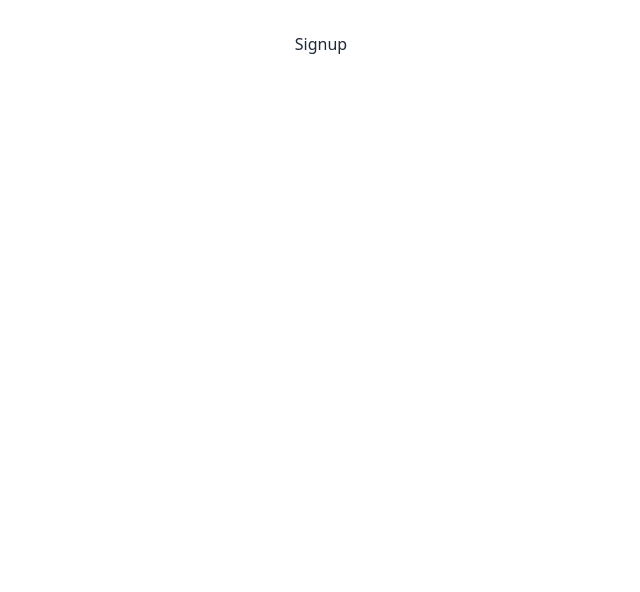
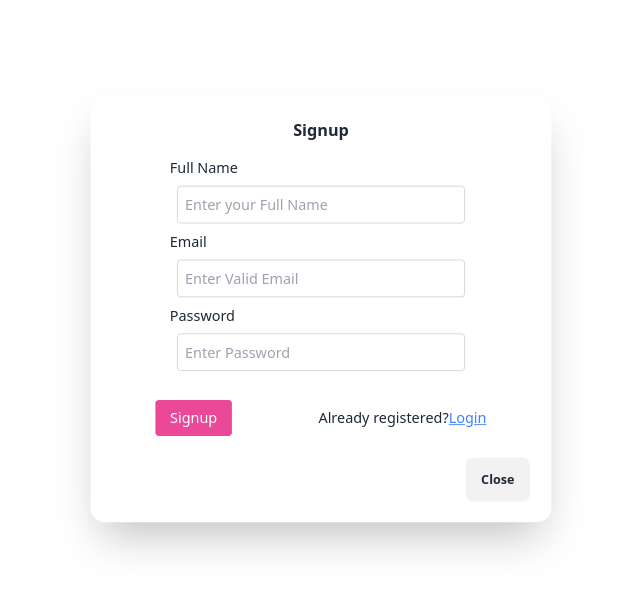
Before and after one commit to vai-sys/BookStore, a React (Vite) app in the folder Frontend/: page /signup in a window 1280 px wide. Shown: the top 592 px of the page, without its empty margins (319-959 px from the left). Built offline with nearby package versions, Linux system fonts and the light colour scheme.

Commit message:
Frontend Done !

```diff
--- a/Frontend/package.json
+++ b/Frontend/package.json
@@ -12,6 +12,7 @@
   "dependencies": {
     "react": "^18.2.0",
     "react-dom": "^18.2.0",
+    "react-hook-form": "^7.51.3",
     "react-slick": "^0.30.2",
     "slick-carousel": "^1.8.1"
   },
--- a/Frontend/src/components/Login.jsx
+++ b/Frontend/src/components/Login.jsx
@@ -1,35 +1,91 @@
-import React from 'react'
-import {  NavLink } from 'react-router-dom'
+// import React from 'react';
+// import { NavLink } from 'react-router-dom';
+// import { useForm } from "react-hook-form"
+
+// const Login = () => {
+//   const {
+//     register,
+//     handleSubmit,
+//     formState: { errors },
+//   } = useForm()
+
+//   const onSubmit = (data) => console.log(data)
+
+
+//   return (
+//     <div>
+//       <dialog id="my_modal_5" className="modal modal-bottom sm:modal-middle">
+//         <div className="modal-box">
+//           <h3 className="text-lg font-bold">Login</h3>
+//           <div className='mt-4 space-y-2'>
+//             <span className='flex justify-start ml-16 '>Email </span>
+//             <input type='email' id="email" placeholder='Enter Valid Email' className='rounded w-80' {  {...register("exampleRequired", { required: true })} }></input>
+//             <span className='flex justify-start ml-16 '>Password </span>
+//             <input type='password' id="password" placeholder='Enter Password' className='rounded w-80'></input>
+//           </div>
+//           <div className='flex justify-around mt-8'>
+//             <button className='px-4 py-2 text-white duration-200 bg-pink-500 rounded hover:bg-pink-700'>Login</button>
+//             <p className='mt-2'>Not registered? <NavLink to='/signup' className='text-blue-500 underline cursor-pointer'>Signup</NavLink></p>
+//           </div>
+//           <div className="modal-action">
+//             <form onSubmit={()=>{handleSubmit(onsubmit)}} method="dialog">
+
+//               <button className="btn">Close</button>
+//             </form>
+//           </div>
+//         </div>
+//       </dialog>
+//     </div>
+//   );
+// };
+
+// export default Login;
+
+
+import React from 'react';
+import { NavLink } from 'react-router-dom';
+import { useForm } from "react-hook-form";
 
 const Login = () => {
+  const {
+    register,
+    handleSubmit,
+    formState: { errors },
+  } = useForm();
+
+  const onSubmit = (data) => {
+    console.log(data);
+    // Additional logic for form submission
+  };
+
   return (
     <div>
-        {/* Open the modal using document.getElementById('ID').showModal() method */}
-{/* <button className="btn" onClick={()=>document.getElementById('my_modal_5').showModal()}>open modal</button> */}
       <dialog id="my_modal_5" className="modal modal-bottom sm:modal-middle">
         <div className="modal-box">
           <h3 className="text-lg font-bold">Login</h3>
           <div className='mt-4 space-y-2'>
-        <span className='flex justify-start ml-16 '>Email </span>
-        <input type='email' placeholder='Enter Valid Email' className='w-80 rouded ' ></input>
-        <span className='flex justify-start ml-16 '>Password </span>
-        <input type='password' placeholder='Enter Password' className='w-80 rouded ' ></input>
+            <span className='flex justify-start ml-16'>Email </span>
+            <input type='email' id="email" placeholder='Enter Valid Email' className='p-2 border border-gray-300 rounded w-80 focus:border-pink-500 focus:outline-none' {...register("email", { required: "Email is required" })} />
+            {errors.email && <p className="mt-1 text-sm text-red-500">{errors.email.message}</p>}
+
+            <span className='flex justify-start ml-16'>Password </span>
+            <input type='password' id="password" placeholder='Enter Password' className='p-2 border border-gray-300 rounded w-80 focus:border-pink-500 focus:outline-none' {...register("password", { required: "Password is required" })} />
+            {errors.password && <p className="mt-1 text-sm text-red-500">{errors.password.message}</p>}
+
           </div>
           <div className='flex justify-around mt-8'>
-        <button className='px-4 py-2 text-white duration-200 bg-pink-500 rounded hover:bg-pink-700'>Login</button>
-        <p className='mt-2'>Not registred ? <NavLink to='/signup' className='text-blue-500 underline cursor-pointer'>Signup</NavLink></p>
+            <button type="submit" className='px-4 py-2 text-white duration-200 bg-pink-500 rounded hover:bg-pink-700' onClick={handleSubmit(onSubmit)}>Login</button>
+            <p className='mt-2'>Not registered? <NavLink to='/signup' className='text-blue-500 underline cursor-pointer'>Signup</NavLink></p>
           </div>
           <div className="modal-action">
-      <form method="dialog">
-        {/* if there is a button in form, it will close the modal */}
-         <button className="btn">Close</button>
+          <form onSubmit={(e) => { e.preventDefault(); }}>
+            <NavLink to='/' className="btn">Close</NavLink>
           </form>
           </div>
         </div>
       </dialog>
+    </div>
+  );
+};
 
-    </div>
-  )
-}
-
-export default Login
+export default Login;
--- a/Frontend/src/components/Signup.jsx
+++ b/Frontend/src/components/Signup.jsx
@@ -1,11 +1,96 @@
-import React from 'react'
+// import React from 'react'
+// import { NavLink } from 'react-router-dom'
+// import Login from './Login'
+
+// const Signup = () => {
+//   return (
+//     <div className='flex items-center justify-center mt-10'>
+
+//   <div className="modal-box">
+//     <h3 className="text-lg font-bold">Signup</h3>
+//     <div className='mt-4 space-y-2'>
+//     <span className='flex justify-start ml-16 '>Full Name </span>
+//         <input type='text' placeholder='Enter your Full Name' className='w-80 rouded ' ></input>
+//         <span className='flex justify-start ml-16 '>Email </span>
+//         <input type='email' placeholder='Enter Valid Email' className='w-80 rouded ' ></input>
+//         <span className='flex justify-start ml-16 '>Password </span>
+//         <input type='password' placeholder='Enter Password' className='w-80 rouded ' ></input>
+//     </div>
+//     <div className='flex justify-around mt-8'>
+//         <button className='px-4 py-2 text-white duration-200 bg-pink-500 rounded hover:bg-pink-700'>Signup</button>
+//         <p className='mt-2'> registred ? <NavLink onClick={()=>{
+//            document.getElementById('my_modal_5').showModal();
+//         }} className='text-blue-500 underline cursor-pointer'>Login</NavLink>
+//           <Login/>
+//           </p>
+//     </div>
+//      <div className="modal-action">
+//        <form method="dialog">
+
+//           <NavLink to='/' className="btn">Close</NavLink>
+//        </form>
+//      </div>
+//   </div>
+
+
+//     </div>
+//   )
+// }
+
+// export default Signup
+
+
+import React from 'react';
+import { NavLink } from 'react-router-dom';
+import { useForm } from "react-hook-form";
 
 const Signup = () => {
+  const {
+    register,
+    handleSubmit,
+    formState: { errors },
+  } = useForm();
+
+  const onSubmit = (data) => {
+    console.log(data);
+    // Additional logic for form submission
+  };
+
   return (
-    <div>
-      <h1>Signup</h1>
+    <div className='flex items-center justify-center mt-10'>
+      <div className="modal-box">
+        <h3 className="text-lg font-bold">Signup</h3>
+        <div className='mt-4 space-y-2'>
+          <span className='flex justify-start ml-16'>Full Name </span>
+          <input type='text' placeholder='Enter your Full Name' className='p-2 border border-gray-300 rounded w-80 focus:border-pink-500 focus:outline-none' {...register("fullName", { required: "Full Name is required" })} />
+          {errors.fullName && <p className="mt-1 text-sm text-red-500">{errors.fullName.message}</p>}
+
+          <span className='flex justify-start ml-16'>Email </span>
+          <input type='email' placeholder='Enter Valid Email' className='p-2 border border-gray-300 rounded w-80 focus:border-pink-500 focus:outline-none' {...register("email", { required: "Valid email is required", pattern: /^[A-Z0-9._%+-]+@[A-Z0-9.-]+\.[A-Z]{2,}$/i })} />
+          {errors.email && <p className="mt-1 text-sm text-red-500">{errors.email.message}</p>}
+
+          <span className='flex justify-start ml-16'>Password </span>
+          <input type='password' placeholder='Enter Password' className='p-2 border border-gray-300 rounded w-80 focus:border-pink-500 focus:outline-none' {...register("password", { required: "Password is required", minLength: { value: 8, message: "Password must be at least 8 characters long" } })} />
+          {errors.password && <p className="mt-1 text-sm text-red-500">{errors.password.message}</p>}
+
+        </div>
+        <div className='flex justify-around mt-8'>
+          <button type="submit" className='px-4 py-2 text-white duration-200 bg-pink-500 rounded hover:bg-pink-700' onClick={handleSubmit(onSubmit)}>Signup</button>
+          <p className='mt-2'>
+            Already registered?
+            <NavLink onClick={()=>{
+              document.getElementById('my_modal_5').showModal();
+            }} className='text-blue-500 underline cursor-pointer'>Login</NavLink>
+          </p>
+        </div>
+        <div className="modal-action">
+          <form onSubmit={(e) => { e.preventDefault(); }}>
+            <NavLink to='/' className="btn">Close</NavLink>
+          </form>
+        </div>
+      </div>
     </div>
-  )
-}
+  );
+};
 
-export default Signup
+export default Signup;
```
Also changed, not shown: 1 other file (tests, documents, lock files or other folders). Lines whose indentation alone changed are shown as unchanged.
